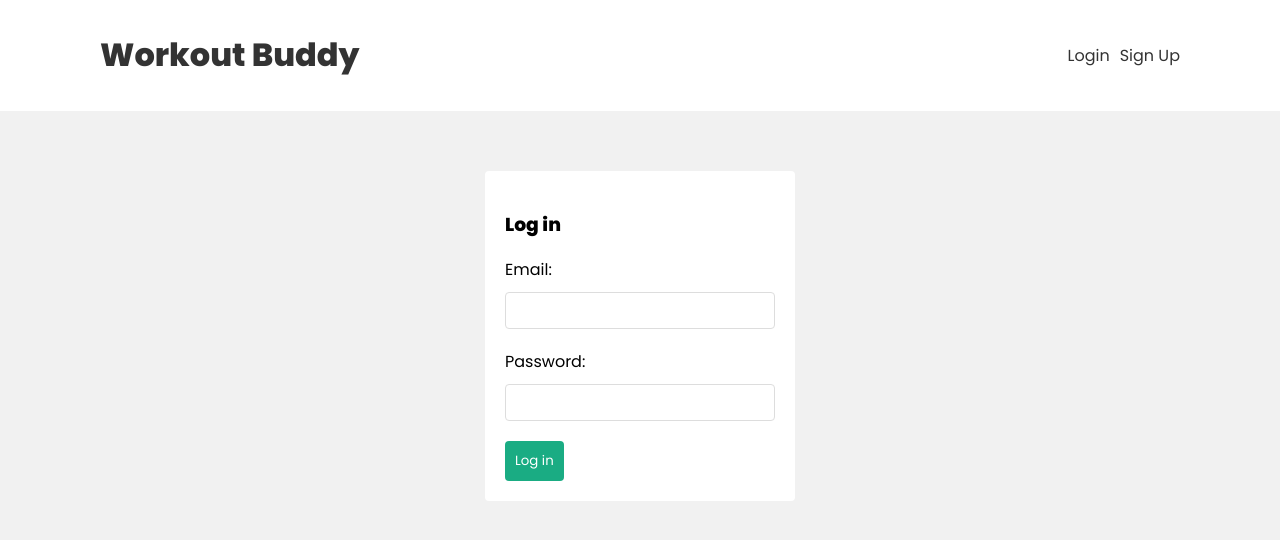
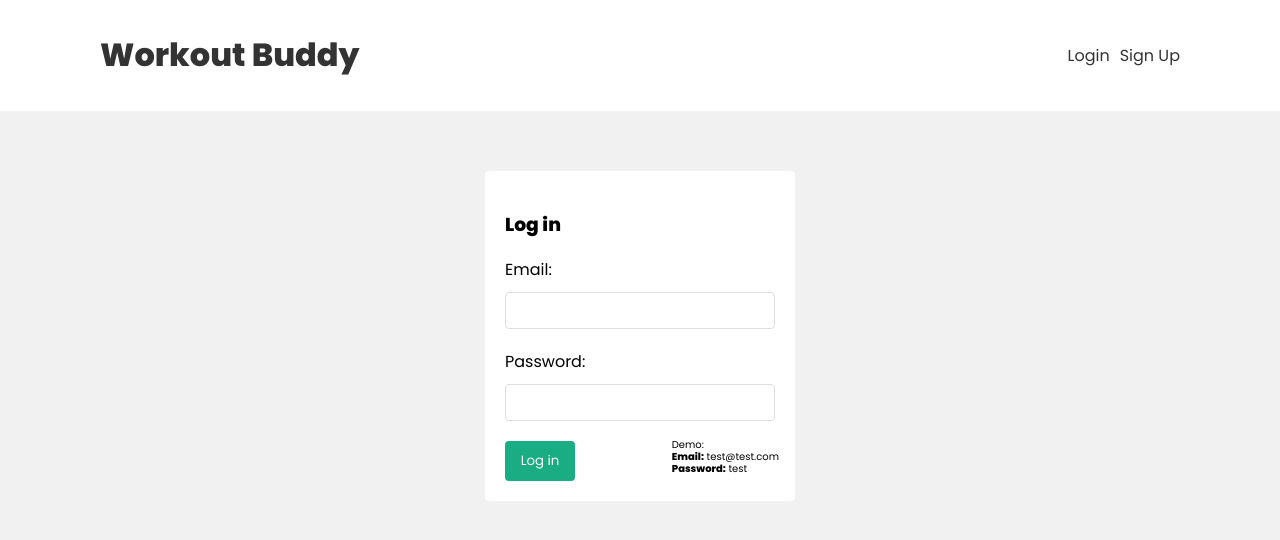
Before and after one commit to ARoman87/workout-MERN, a React (Vite) app in the folder client/: page /login in a window 1280 px wide. Shown: the top 540 px of the page. Built offline with nearby package versions, Linux system fonts and the light colour scheme.

Commit message:
Added demo login info

```diff
--- a/client/src/App.css
+++ b/client/src/App.css
@@ -22,6 +22,20 @@ body {
   justify-content: space-between;
 }
 
+.login-button {
+  display: flex;
+  justify-content: space-between;
+}
+
+.login-button button {
+  width: 70px;
+}
+
+.login-button p{
+  font-size: 10px;
+  margin: -4px;
+}
+
 
 @media screen and (max-width: 660px) {
   .home {
--- a/client/src/pages/Login/Login.jsx
+++ b/client/src/pages/Login/Login.jsx
@@ -30,8 +30,14 @@ function Login() {
                 onChange={(e) => setPassword(e.target.value)}
                 value={password}
             />
-
-            <button disabled={isLoading}>Log in</button>
+            <div className="login-button">
+                <button disabled={isLoading}>Log in</button>
+                <div>
+                    <p>Demo:</p>
+                    <p><strong>Email:</strong> test@test.com</p>
+                    <p><strong>Password:</strong> test</p>
+                </div>
+            </div>
             {error && <div className="error">{error}</div>}
         </form>
     )
```
